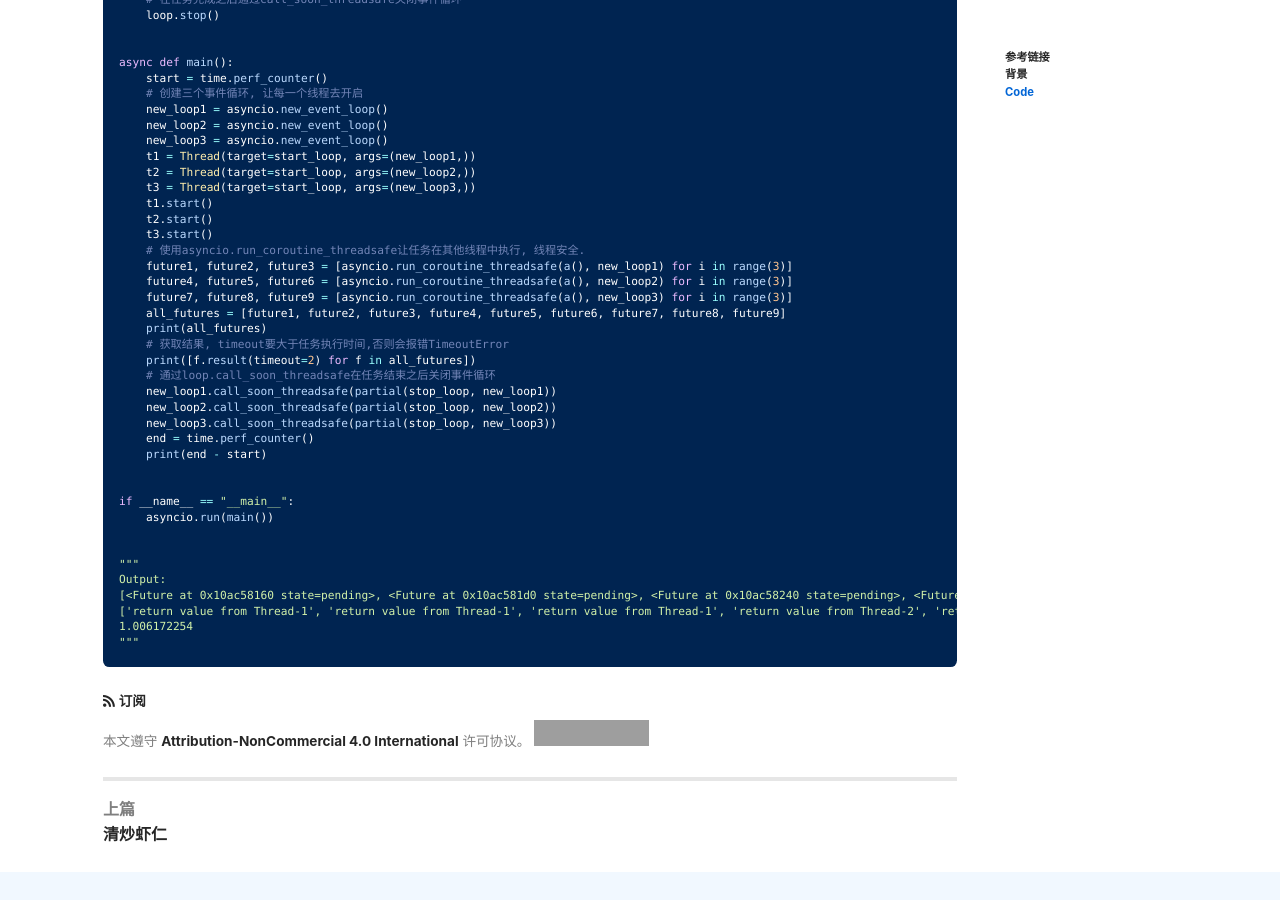
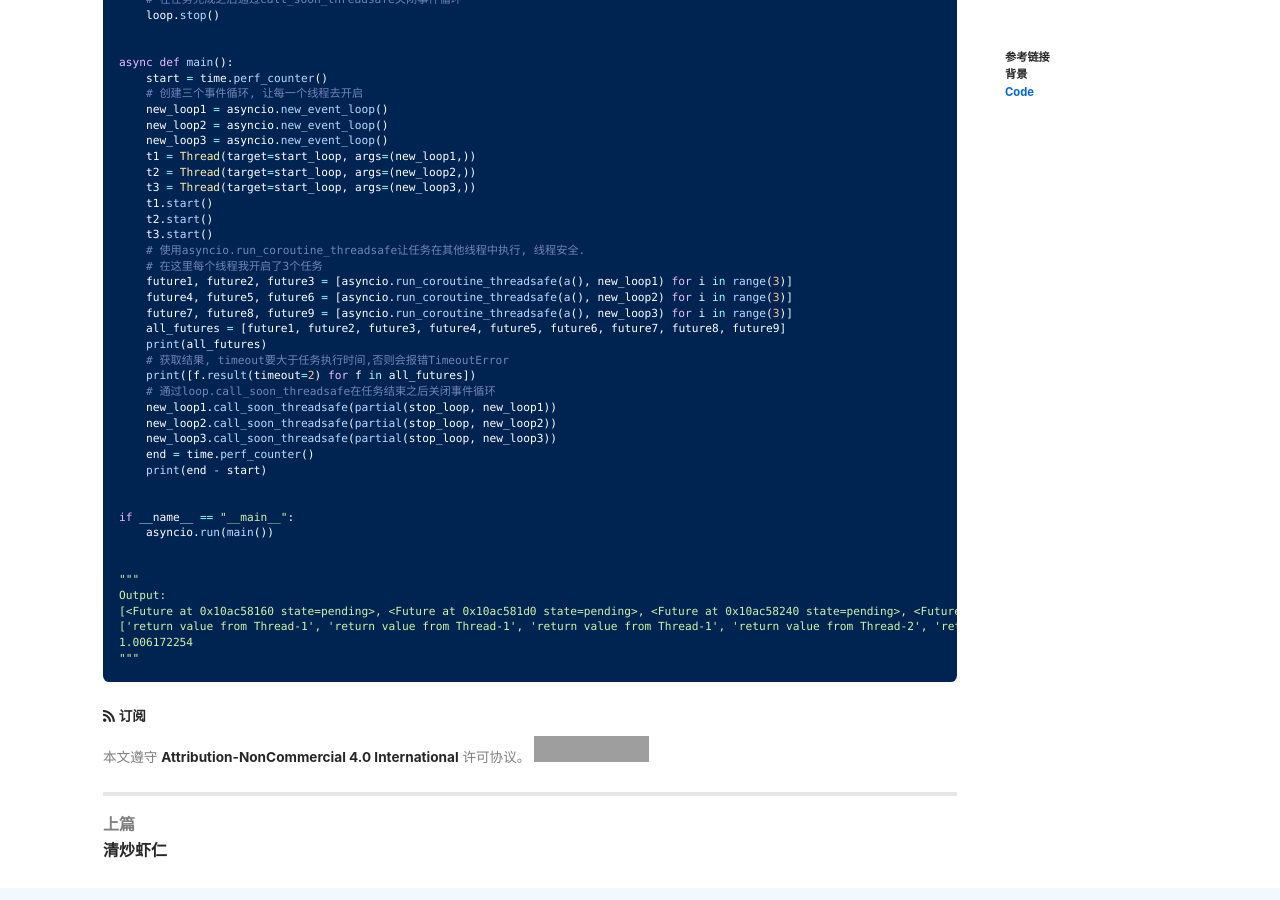
Before and after one commit to CheungChan/iblog, a Jekyll site: the page built from _posts/2019-05-30-python在多个线程中开启多个事件循环.md, in a window 1280 px wide and 900 px high, scrolled down 1124 px. Built offline with Jekyll 4.4.1, drawn with Linux system fonts in a browser that asks for light colours; nearby versions of some CDN libraries; comment, search, counter and statistics services are not loaded; grey boxes are pictures that could not be loaded.

Commit message:
python在多个线程当中,开启多个事件循环

```diff
--- a/_posts/2019-05-30-python在多个线程中开启多个事件循环.md
+++ b/_posts/2019-05-30-python在多个线程中开启多个事件循环.md
@@ -64,6 +64,7 @@ async def main():
     t2.start()
     t3.start()
     # 使用asyncio.run_coroutine_threadsafe让任务在其他线程中执行, 线程安全.
+    # 在这里每个线程我开启了3个任务
     future1, future2, future3 = [asyncio.run_coroutine_threadsafe(a(), new_loop1) for i in range(3)]
     future4, future5, future6 = [asyncio.run_coroutine_threadsafe(a(), new_loop2) for i in range(3)]
     future7, future8, future9 = [asyncio.run_coroutine_threadsafe(a(), new_loop3) for i in range(3)]
```
